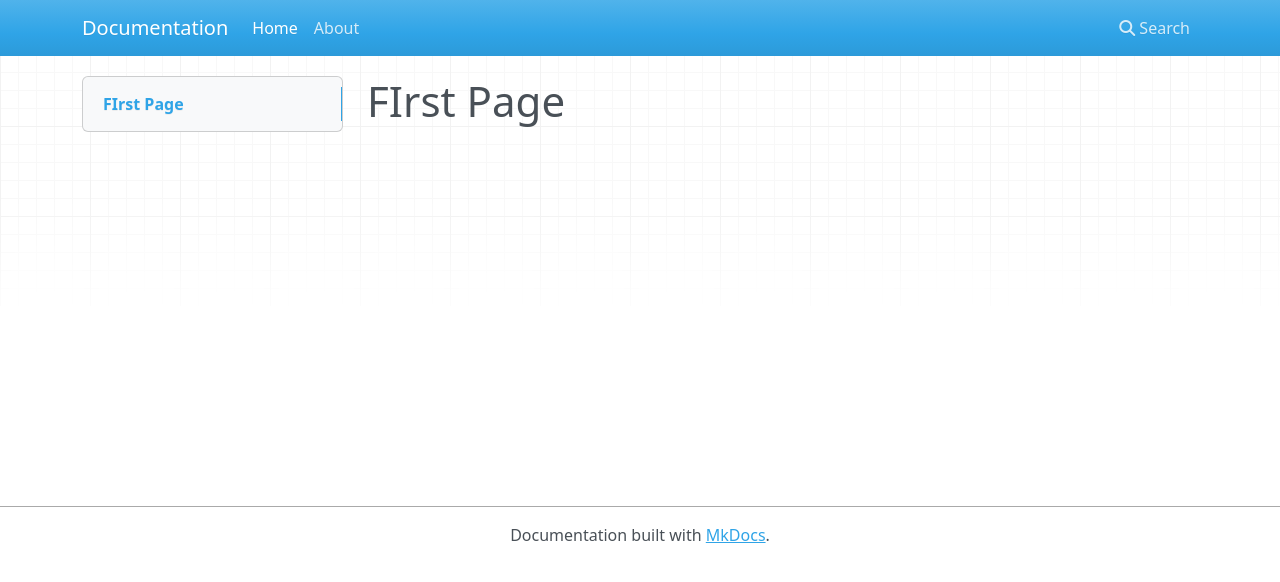
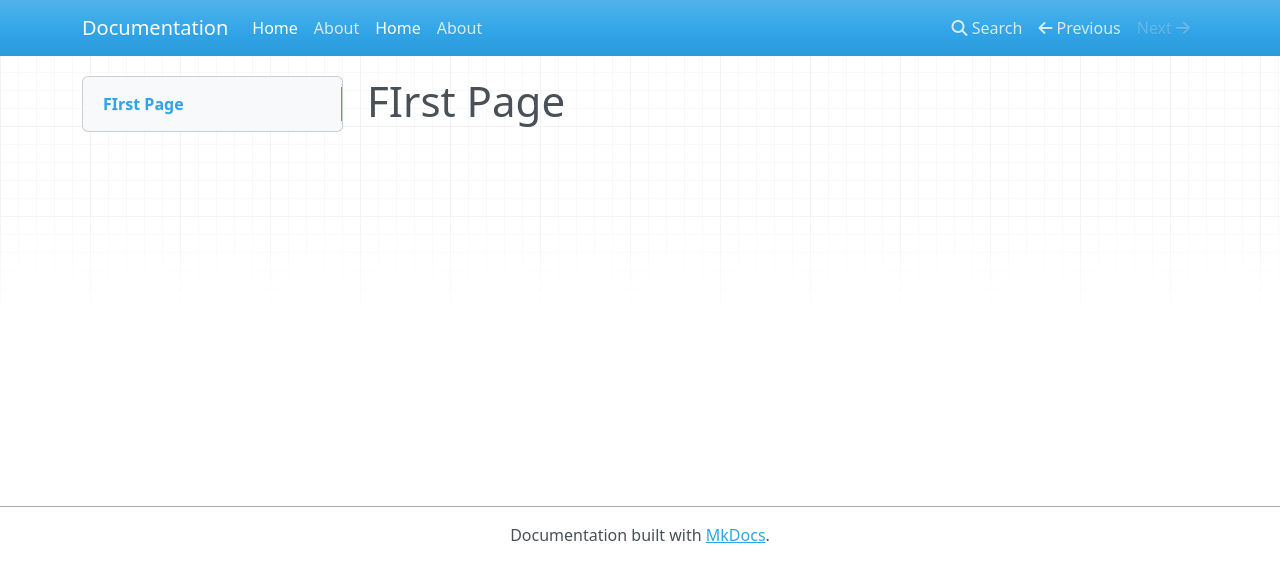
Before and after one commit to WojciechWitos/Zespolowe, an MkDocs documentation site: the page built from docs/index.md, in a window 1280 px wide. Shown: the top 582 px of the page. Built offline with MkDocs 1.6.1, drawn with Linux system fonts in a browser that asks for light colours; nearby versions of some CDN libraries.

Commit message:
Update mkdocs.yml

```diff
--- a/mkdocs.yml
+++ b/mkdocs.yml
@@ -5,3 +5,5 @@ theme:
 nav:
     - Home: 'index.md'
     - About: 'about.md'
+    - Home: 'index.md'
+    - About: 'about.md'
```
